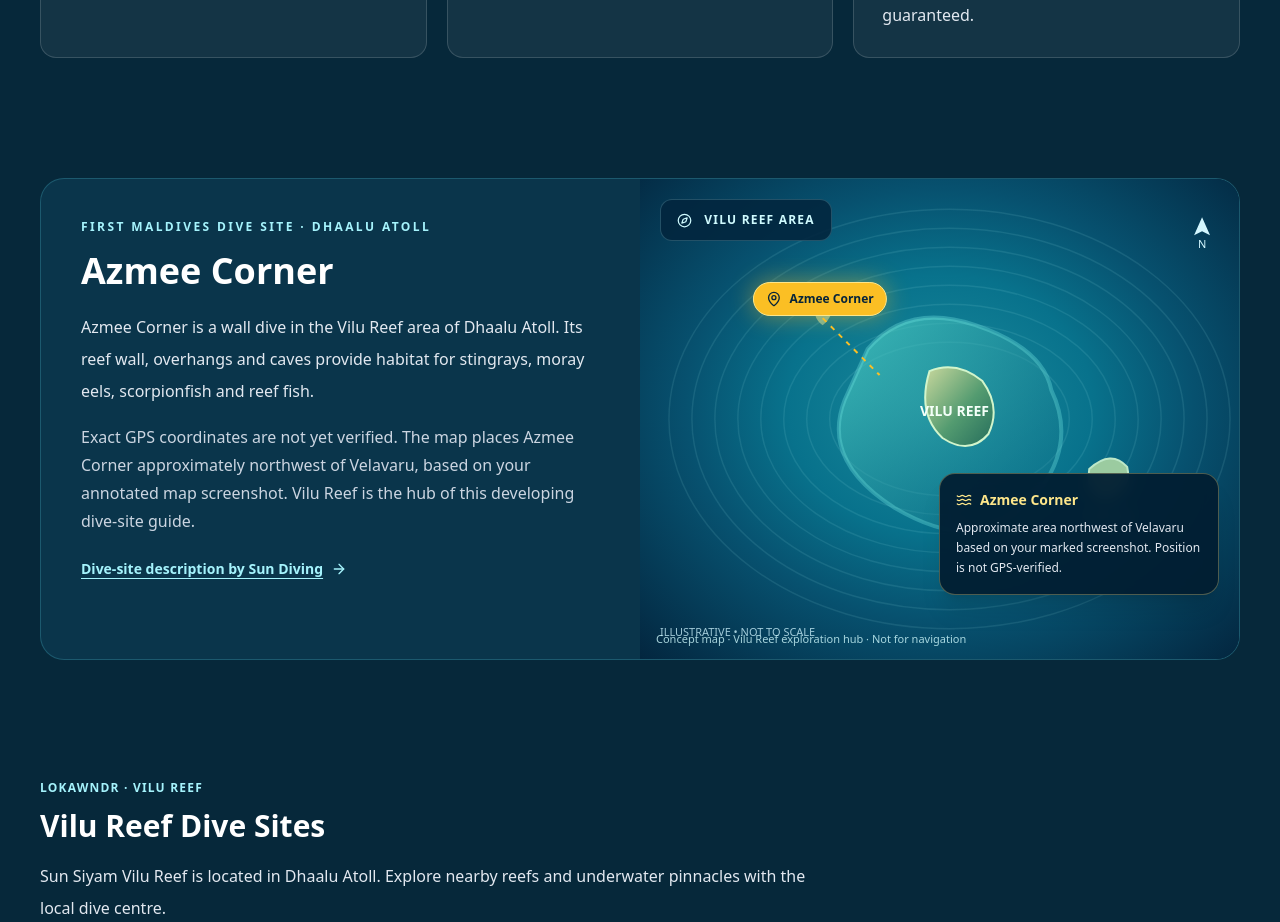
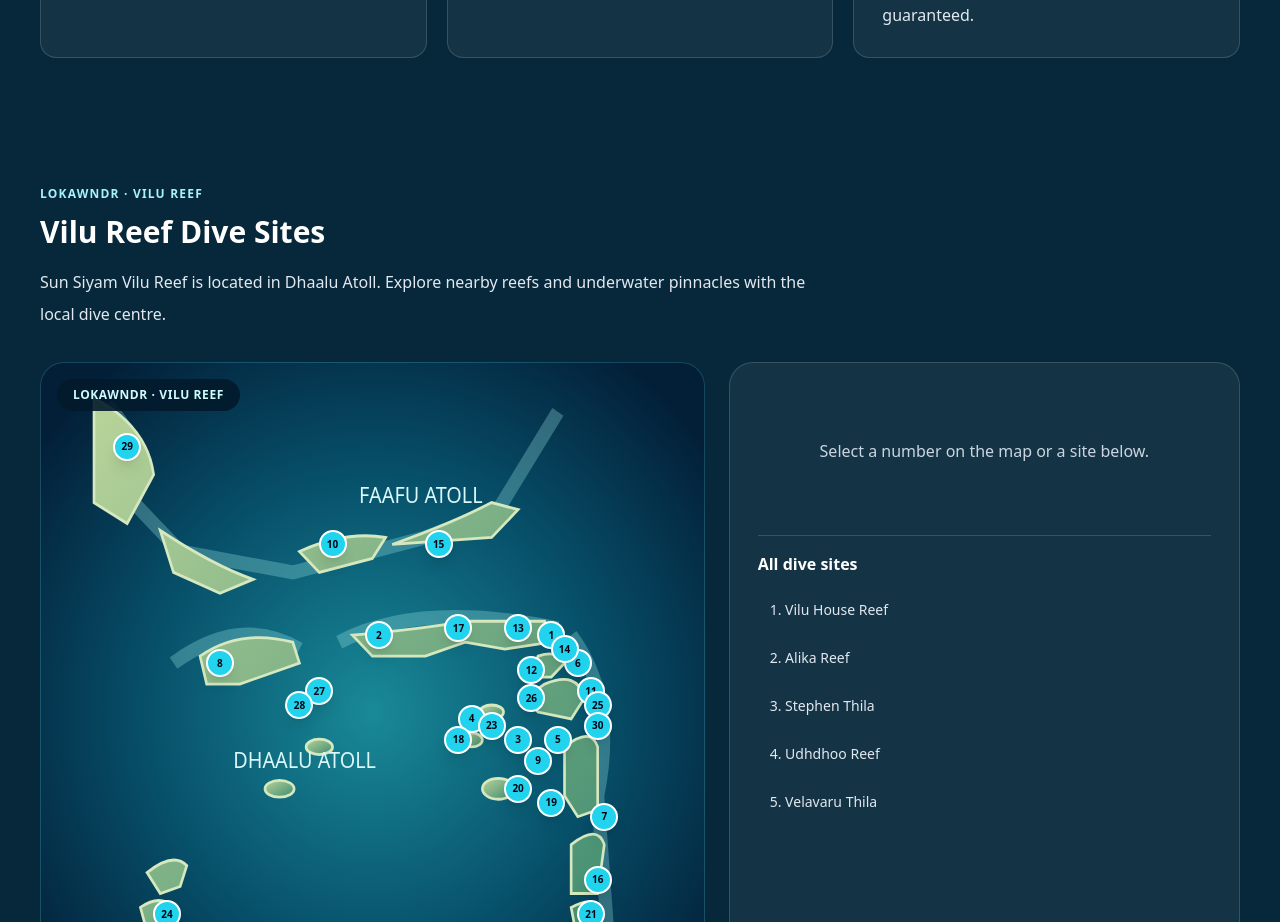
Before and after one commit to Tommysons/diving, a Next.js app: page /destinations/maldives in a window 1280 px wide. Shown: the part 1080-2002 px from the top of the page. Built offline with nearby package versions, Linux system fonts and the light colour scheme.

Commit message:
Remove standalone Azmee Corner section

```diff
--- a/src/components/MaldivesExperience.tsx
+++ b/src/components/MaldivesExperience.tsx
@@ -4,7 +4,6 @@ import Image from 'next/image'
 import Link from 'next/link'
 import { ArrowRight, Fish, Waves, Play, Mail } from 'lucide-react'
 import LokaVideoSection, { maldivesVideos } from '@/components/LokaVideoSection'
-import ViluReefDiveMap from '@/components/ViluReefDiveMap'
 import ViluAtlas, { maldivesSites, maldivesDetails } from '@/components/ViluAtlas'
 import Header from '@/components/Header'
 import Footer from '@/components/Footer'
@@ -60,20 +59,6 @@ export default function MaldivesExperience({ locale }: { locale: 'en' | 'ru' })
           <span className='text-cyan-200'>{card.icon}</span><h3 className='mt-4 text-2xl font-bold'>{card.title}</h3>
           <p className='mt-3 leading-7 text-slate-200'>{card.body}</p>
         </article>)}
-      </div>
-    </section>
-    <section id='azmee-corner' className='mx-auto max-w-[1480px] px-6 py-14 md:px-10'>
-      <div className='overflow-hidden rounded-3xl border border-cyan-300/20 bg-[#0a354b]'>
-        <div className='grid gap-0 lg:grid-cols-2'>
-          <div className='p-7 md:p-10'>
-            <p className='text-xs font-bold uppercase tracking-[.2em] text-cyan-200'>{ru?'ПЕРВЫЙ ДАЙВ-САЙТ МАЛЬДИВ · DHAALU ATOLL':'FIRST MALDIVES DIVE SITE · DHAALU ATOLL'}</p>
-            <h2 className='mt-4 text-4xl font-extrabold'>Azmee Corner</h2>
-            <p className='mt-5 leading-8 text-slate-200'>{ru?'Азми Корнер — место для погружений у района Vilu Reef в атолле Дхаалу. Подводная стена, навесы и небольшие пещеры создают укрытия для скатов, мурен, скорпен и рифовых рыб.':'Azmee Corner is a wall dive in the Vilu Reef area of Dhaalu Atoll. Its reef wall, overhangs and caves provide habitat for stingrays, moray eels, scorpionfish and reef fish.'}</p>
-            <p className='mt-4 leading-7 text-slate-300'>{ru?'Точные GPS-координаты пока не подтверждены. На схеме район Azmee Corner отмечен приблизительно к северо-западу от Велавару по вашей фотографии карты. Vilu Reef служит центральной точкой нашего дайв-гида.':'Exact GPS coordinates are not yet verified. The map places Azmee Corner approximately northwest of Velavaru, based on your annotated map screenshot. Vilu Reef is the hub of this developing dive-site guide.'}</p>
-            <a href='https://sundiving.com/sun-siyam-vilu-reef/' target='_blank' rel='noopener noreferrer' className='mt-6 inline-flex items-center gap-2 text-sm font-bold text-cyan-200 underline underline-offset-4'>{ru?'Описание дайв-сайта от Sun Diving':'Dive-site description by Sun Diving'} <ArrowRight size={16}/></a>
-          </div>
-          <ViluReefDiveMap locale={locale}/>
-        </div>
       </div>
     </section>
     <section id='vilu-sites' className='mx-auto max-w-[1480px] px-6 py-16 md:px-10'>
```
